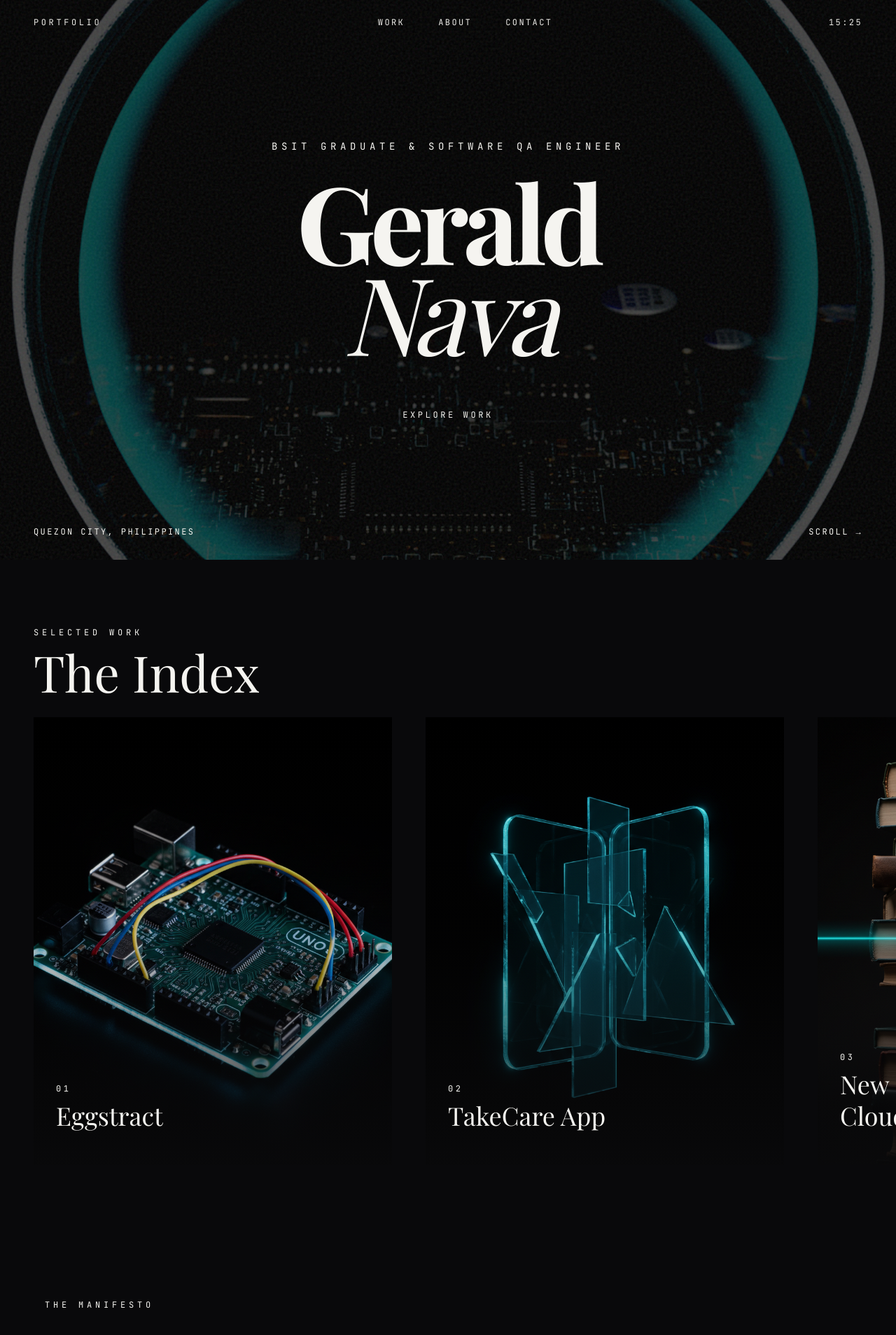
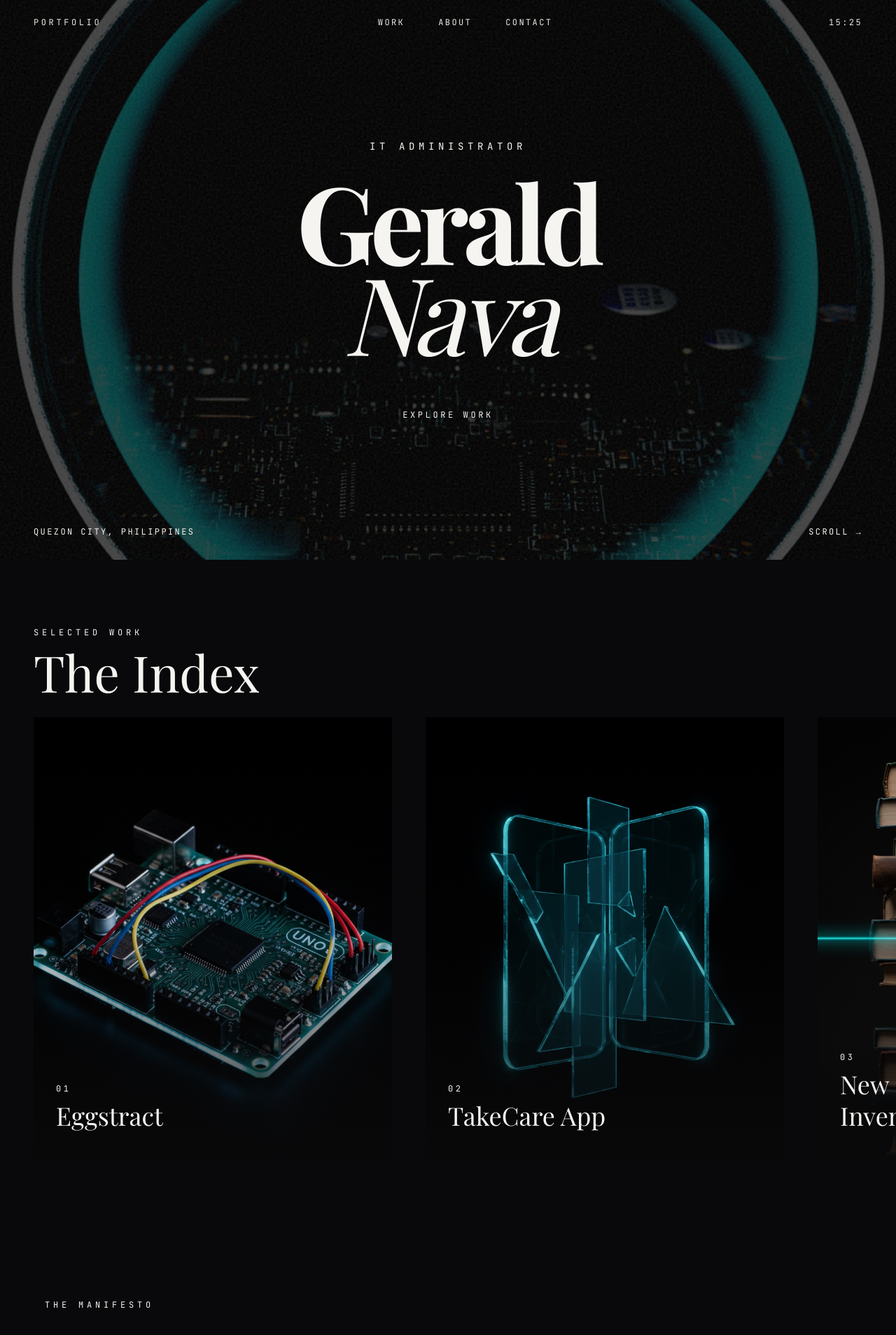
Before and after one commit to Yaddy23/Yad_Portfolio, a React (Vite) app in the folder my-react-app/: page / in a window 1280 px wide. Shown: the top 1908 px of the page at 70% size. Built offline with nearby package versions, Linux system fonts and the light colour scheme; a web font is replaced by a local one.

Commit message:
update HeroSection title and refine project description in Home page

```diff
--- a/my-react-app/src/components/HeroSection.jsx
+++ b/my-react-app/src/components/HeroSection.jsx
@@ -51,7 +51,7 @@ export default function HeroSection({ heroImage, onExplore }) {
           transition={{ duration: 1.5, ease: [0.16, 1, 0.3, 1] }}
         >
           <p className="font-mono text-xs md:text-sm tracking-[0.4em] text-primary mb-6 md:mb-8 uppercase">
-            BSIT Graduate &amp; Software QA Engineer
+            IT Administrator
           </p>
           <h1 className="font-display text-[14vw] md:text-[12vw] leading-[0.85] tracking-[-0.05em] text-foreground font-bold">
             Gerald
--- a/my-react-app/src/pages/Home.jsx
+++ b/my-react-app/src/pages/Home.jsx
@@ -34,12 +34,12 @@ const PROJECTS = [
   },
   {
     id: 3,
-    title: 'New Century Books Cloud Inventory System',
+    title: 'New Century Books Inventory System',
     year: '2023–Present',
     role: 'Full-Stack Developer',
     tech: ['C#', 'WinForms', 'MongoDB', 'GitHub', 'SQL', 'MongoDB', 'API Integration'],
     duration: 'Ongoing',
-    description: 'Built a Book Inventory Tracking System using C# WinForms and MongoDB, supporting stock monitoring, item scanning, bulk importing of books(in/out), and real-time updates. Implemented authentication features, integrated APIs for real-time data synchronization, and used GitHub for version control alongside AI-assisted development tools.',
+    description: 'Built a Book Inventory Tracking System using C# WinForms and MongoDB, supporting stock monitoring, item scanning, pricelist per subject, bulk importing of books(in/out), and real-time updates. Implemented authentication features, integrated APIs for real-time data synchronization, and used GitHub for version control alongside AI-assisted development tools.',
     image: bookinv,
   },
   {
```
